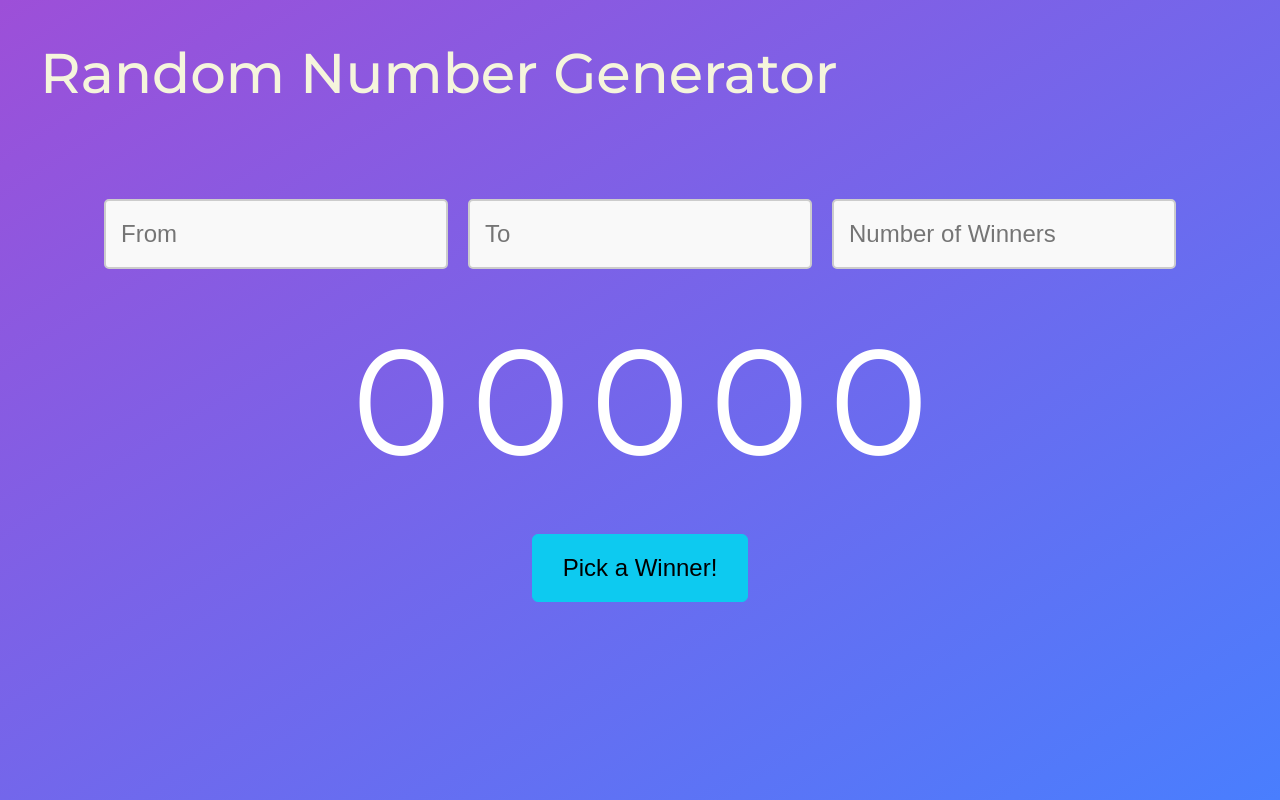
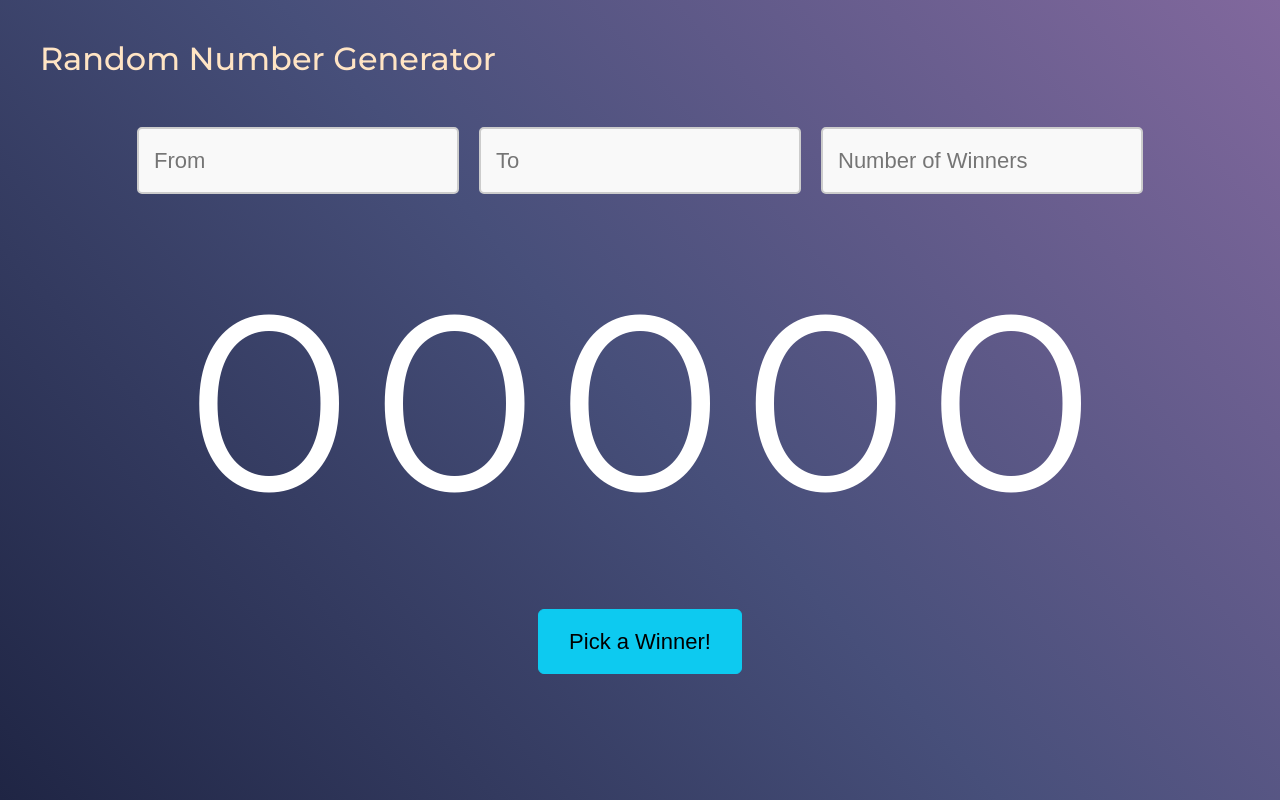
Before and after one commit to Farrbodd/random-number-giveaway, a plain HTML site: page index.html in a window 1280 px wide. Drawn offline with nearby package versions, Linux system fonts and the light colour scheme.

Commit message:
Update index.html

```diff
--- a/index.html
+++ b/index.html
@@ -18,12 +18,13 @@
             height: 100vh;
             margin: 0;
             font-family: Arial, sans-serif;
-            background: linear-gradient(148deg, #9d4fd8, #497efe);
+            background: linear-gradient(48deg, #1F2544,#474F7A, #81689D);
         }
         h1 {
             font-family: 'Montserrat', sans-serif;
-            color: beige;
-            font-size: 3.5rem;
+            color: bisque;
+            font-size: 2rem;
+            /*background: linear-gradient(#eee,#7401ee);*/
             position: absolute;
             top: 30px;
             left: 30px;
@@ -33,7 +34,7 @@
         .numberDisplay {
             font-family: 'Montserrat', sans-serif;
             color: white;
-            font-size: 150px;
+            font-size: 250px;
             margin: 0 10px; /* Horizontal spacing between numbers */
             opacity: 1;
             transition: opacity 0.5s;
@@ -63,7 +64,7 @@
         }
         #generateButton {
             padding: 15px 30px; /* Increased padding for a larger button */
-            font-size: 24px; /* Adjusted font size */
+            font-size: 22px; /* Adjusted font size */
             cursor: pointer;
             margin-top: 20px; /* Space between numbers and button */
         }
@@ -75,7 +76,7 @@
         }
         .input-container input {
             padding: 15px;
-            font-size: 24px;
+            font-size: 22px;
             margin: 0 10px;
             border: 2px solid #ccc;
             border-radius: 5px;
```
